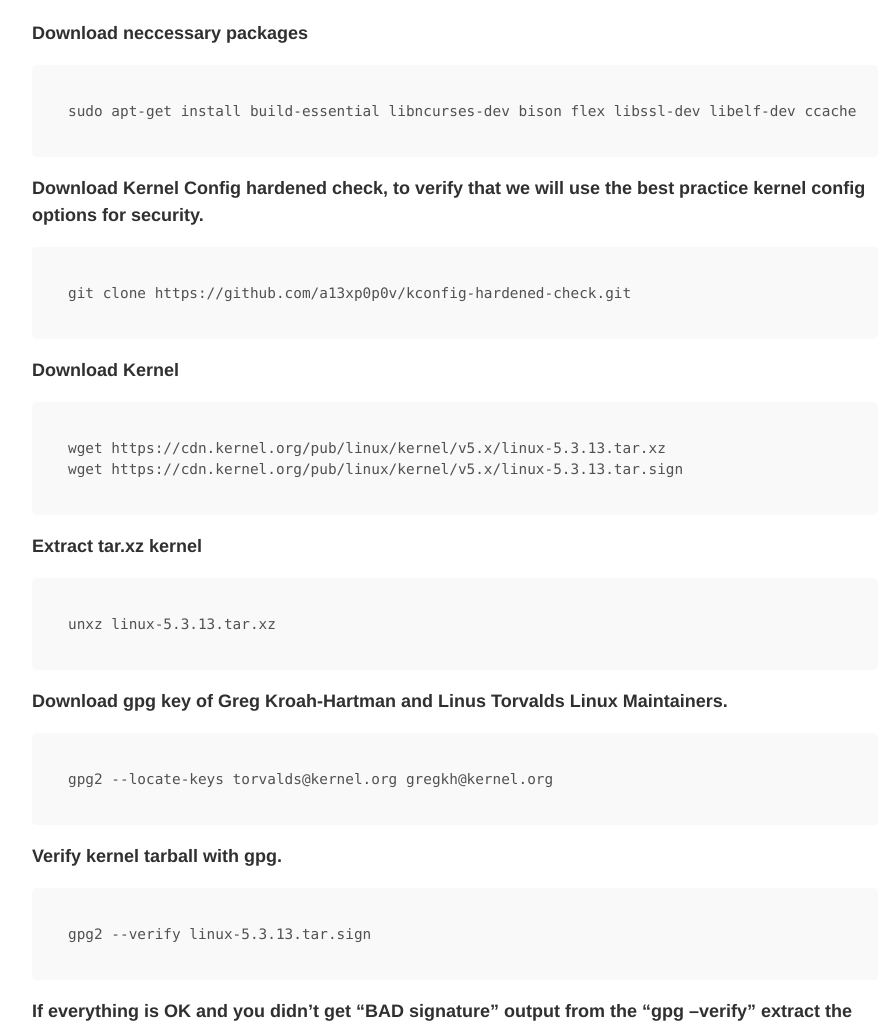
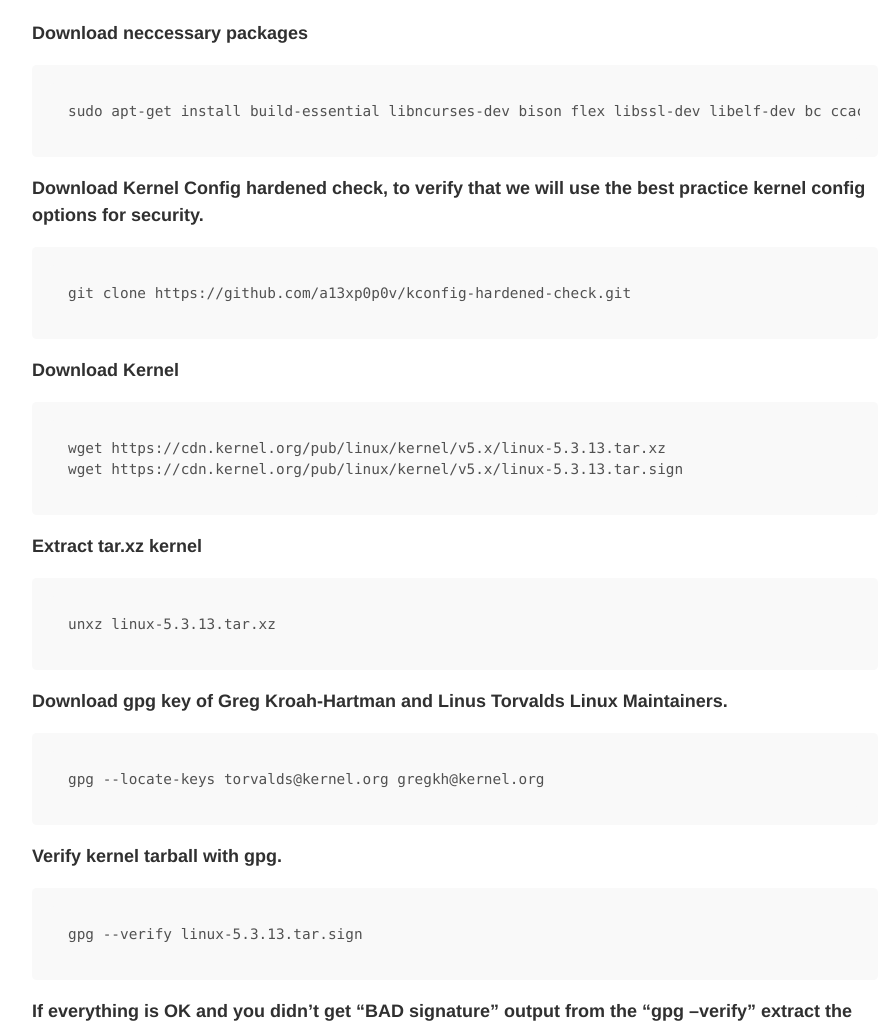
Before and after one commit to ChAndreas/chandreas.github.io, a Jekyll site: the page built from _posts/2018-09-21-compile-kernel-debian.md, in a window 1280 px wide and 1400 px high. Shown: the part 170-1199 px from the top of the window, without its empty margins (185-1080 px from the left). Built offline with Jekyll 4.4.1, drawn with Linux system fonts in a browser that asks for light colours.

Commit message:
Update 2018-09-21-compile-kernel-debian.md

```diff
--- a/_posts/2018-09-21-compile-kernel-debian.md
+++ b/_posts/2018-09-21-compile-kernel-debian.md
@@ -6,7 +6,7 @@
 
 **Download neccessary packages**
 
-    sudo apt-get install build-essential libncurses-dev bison flex libssl-dev libelf-dev ccache
+    sudo apt-get install build-essential libncurses-dev bison flex libssl-dev libelf-dev bc ccache gcc-8-plugin-dev
 
 **Download Kernel Config hardened check, to verify that we will use the best practice kernel config options for security.**
 
@@ -23,11 +23,11 @@
 
 **Download gpg key of Greg Kroah-Hartman and Linus Torvalds Linux Maintainers.**
 
-    gpg2 --locate-keys torvalds@kernel.org gregkh@kernel.org
+    gpg --locate-keys torvalds@kernel.org gregkh@kernel.org
 
 **Verify kernel tarball with gpg.**
 
-    gpg2 --verify linux-5.3.13.tar.sign
+    gpg --verify linux-5.3.13.tar.sign
 
 **If everything is OK and you didn't get "BAD signature" output from the "gpg –verify" extract the tarball.**
 
```
